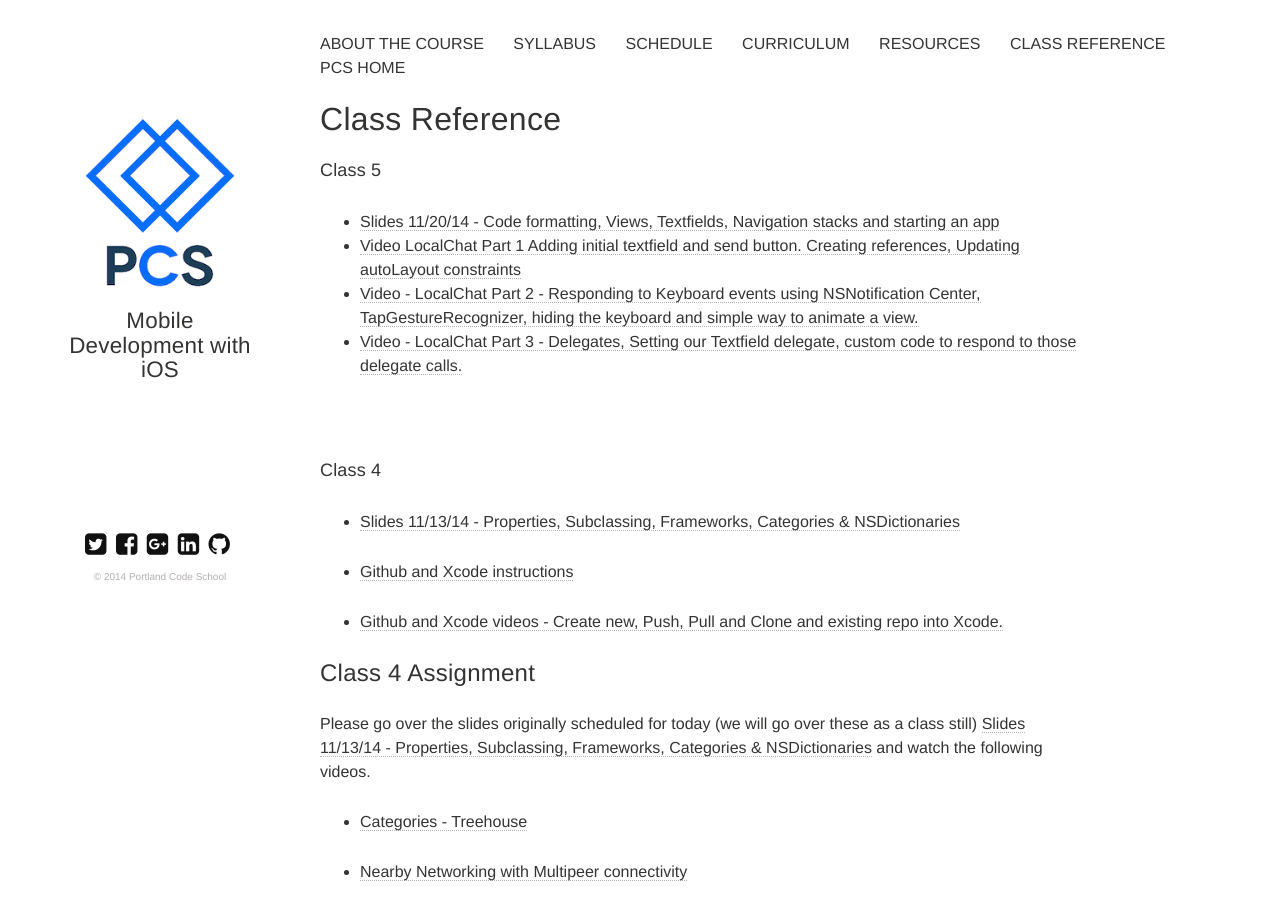
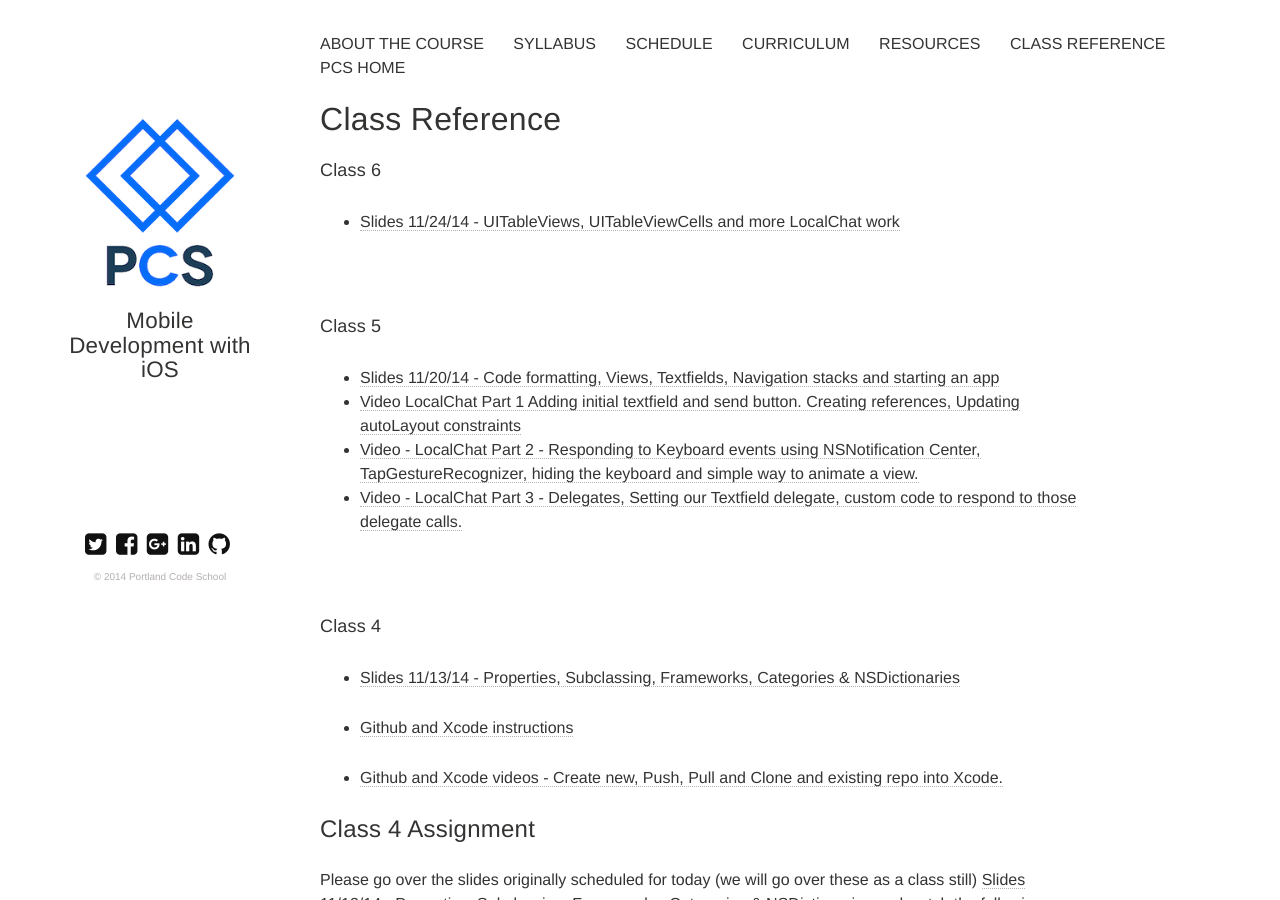
Before and after one commit to portlandcodeschool/ios, a Jekyll site: the page built from reference.md, in a window 1280 px wide and 900 px high. Built offline with Jekyll 4.4.1, drawn with Linux system fonts in a browser that asks for light colours; nearby versions of some CDN libraries.

Commit message:
Update reference.md

```diff
--- a/reference.md
+++ b/reference.md
@@ -5,6 +5,9 @@ title: Class Reference
 tagline: Mobile Development with iOS
 tags: [reference]
 ---
+####Class 6
+* [Slides 11/24/14 - UITableViews, UITableViewCells and more LocalChat work](https://docs.google.com/presentation/d/1A6u-z-7rOaG73t7rLo0zzQX1dXzcCjpsJQv8ZGMDru0/edit?usp=sharing)
+
 ####Class 5
 * [Slides 11/20/14 - Code formatting, Views, Textfields, Navigation stacks and starting an app](https://docs.google.com/presentation/d/1nKsy1zb9slQszgEhlv4RGzuX-ZkeJoo_4UJ_WwTIqdU/edit?usp=sharing)
 * [Video LocalChat Part 1 Adding initial textfield and send button. Creating references, Updating autoLayout constraints](https://drive.google.com/folderview?id=0B1jxDrjd4WIaMklKTndhc1phTVE&usp=sharing)
```
